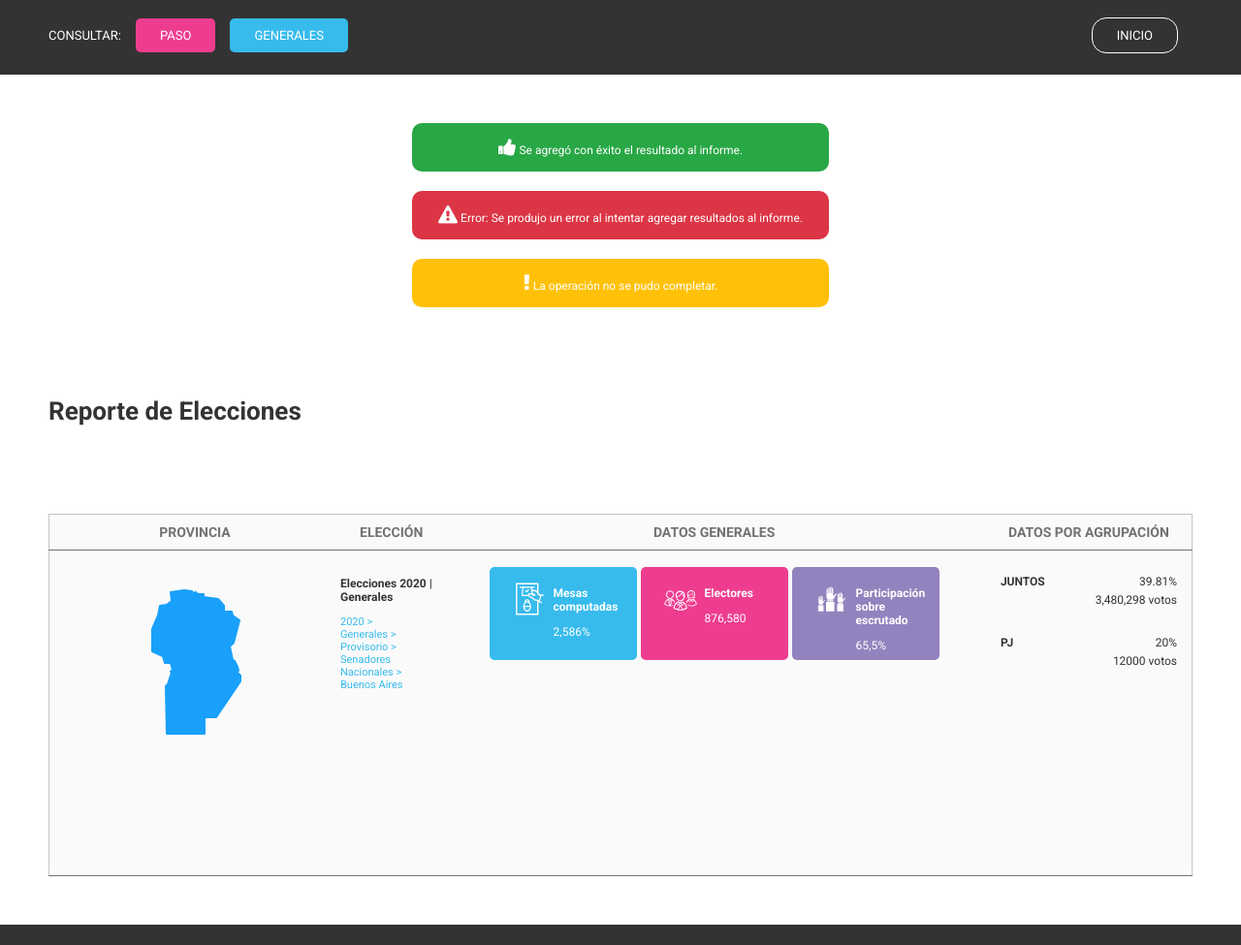
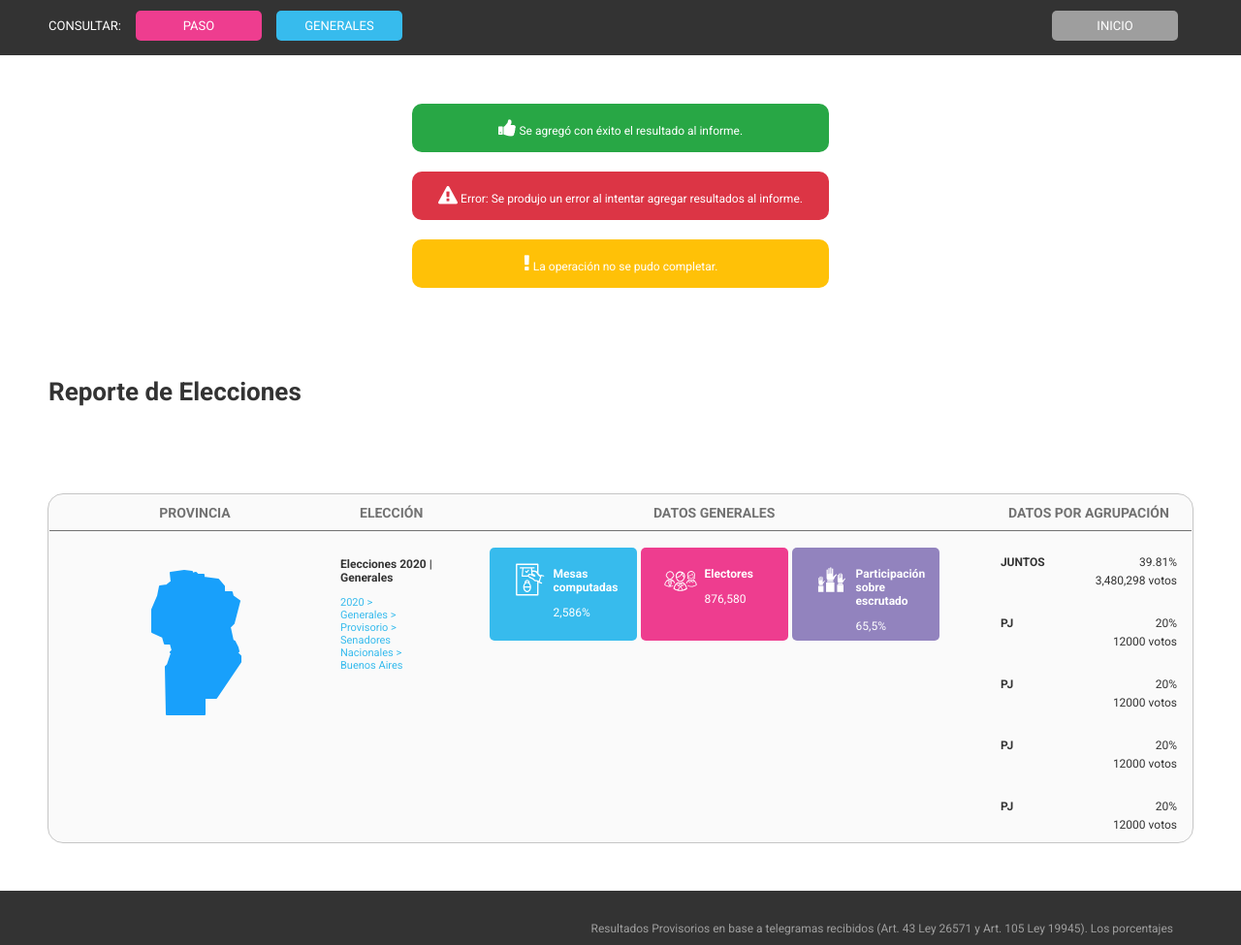
Before and after one commit to abranico/resultados-electorales, a plain HTML site: page informes.html in a window 1280 px wide. Shown: the part 62-1037 px from the top of the page at 97% size. Drawn offline with Linux system fonts and the light colour scheme.

Commit message:
Correcciones

```diff
--- a/css/common.css
+++ b/css/common.css
@@ -54,7 +54,7 @@ h3 {
 /*----------- Barra de menú ----------- */
 
 .barra-navegacion {
-  padding: 20px 0 20px 0;
+  padding: 2px 0 2px 0;
   background-color: var(--fondo-Menu);
   color: white;
 }
@@ -99,11 +99,13 @@ footer img {
 
 .boton {
   border-radius: 5px;
-  padding: 10px 25px;
+  padding: 8px 15px;
   color: #FFF;
   text-transform: uppercase;
   text-align: center;
   text-decoration: none;
+  display: inline-block;
+  width: 100px;
 }
 
 .boton:hover {
@@ -112,12 +114,14 @@ footer img {
 
 .boton_informes {
   border-radius: 15px;
-  padding: 10px 25px;
+  padding: 8px 15px;
   color: #FFF;
   border: solid white 1px;
   text-transform: uppercase;
   text-decoration: none;
   text-align: center;
+  display: inline-block;
+  width: 100px;
 }
 
 .boton_informes:hover {
@@ -126,18 +130,23 @@ footer img {
 }
 
 .boton_inicio {
-  border-radius: 15px;
-  padding: 10px 25px;
+  border-radius: 5px;
+  padding: 8px 15px;
   color: #FFF;
-  border: solid white 1px;
+  border: none;
   text-transform: uppercase;
   text-decoration: none;
   text-align: center;
+  display: inline-block;
+  width: 100px;
+
+  background-color: var(--gris-claro);
 }
 
 .boton_inicio:hover {
-  background-color: var(--gris-claro);
+  color: var(--textos);
 }
+
 
 .paso {
   background-color: var(--magenta);
--- a/css/pages/generales.css
+++ b/css/pages/generales.css
@@ -19,6 +19,7 @@
     height: 30px;
     color: var(--celeste);
     font-weight: bold;
+    cursor: pointer;
 }
 
 
@@ -30,22 +31,12 @@
     text-transform: uppercase;
     text-align: center;
     border: none;
+    cursor: pointer;
 }
 
 .icon_boton_filtrar {
     padding: 5px;
     font-size: 13px !important;
-}
-
-.boton_inicio {
-    background-color: var(--gris-claro);
-    border-radius: 5px;
-    padding: 10px 30px;
-    border: none;
-}
-
-.boton_inicio:hover {
-    color: var(--textos);
 }
 
 /*----------- Seccion del Titulo -----------*/
@@ -189,7 +180,7 @@
 
 h3 {
     font-weight: bold;
-    padding: 1.8em 0 0 0;
+    padding: 0 0 0 0;
     text-align: center;
     white-space: nowrap;
 }
--- a/css/pages/informes.css
+++ b/css/pages/informes.css
@@ -1,5 +1,6 @@
 table {
     border: solid 1px black;
+
 
 }
 
@@ -46,12 +47,13 @@ table {
 
 table {
 
+    background-color: rgb(250, 250, 250);
+    margin: 0 auto 50px auto;
+    border-collapse: collapse;
+    outline: 1px solid var(--borde-Grilla);
+    border-radius: 15px;
+    overflow: hidden;
 
-    margin: 0 auto 50px auto;
-    border-radius: 15px;
-    border: 1px solid var(--borde-Grilla);
-    border-collapse: collapse;
-    background-color: rgb(250, 250, 250);
 }
 
 table thead th {
@@ -85,7 +87,6 @@ table svg {
 }
 
 
-
 .texto-elecciones-chico {
     font-size: 12px;
     color: var(--textos);
@@ -99,12 +100,15 @@ table svg {
 
 .contenedor_agrupacion {
     width: 20%;
-    height: 325px;
     overflow-y: scroll;
     padding: 5px;
     color: var(--textos);
 }
 
+.contenedor-datos-agrupacion {
+    max-height: 300px;
+
+}
 
 .datos_agrupacion {
     padding: 5px;
@@ -112,7 +116,6 @@ table svg {
     justify-content: space-between;
     margin-top: 10px;
     text-align: end;
-
 }
 
 .agrupacion_nombre {
--- a/css/pages/paso.css
+++ b/css/pages/paso.css
@@ -19,6 +19,7 @@
     height: 30px;
     color: var(--celeste);
     font-weight: bold;
+    cursor: pointer;
 }
 
 
@@ -30,22 +31,12 @@
     text-transform: uppercase;
     text-align: center;
     border: none;
+    cursor: pointer;
 }
 
 .icon_boton_filtrar {
     padding: 5px;
     font-size: 13px !important;
-}
-
-.boton_inicio {
-    background-color: var(--gris-claro);
-    border-radius: 5px;
-    padding: 10px 30px;
-    border: none;
-}
-
-.boton_inicio:hover {
-    color: var(--textos);
 }
 
 /*----------- Seccion del Titulo -----------*/
@@ -189,7 +180,7 @@
 
 h3 {
     font-weight: bold;
-    padding: 1.8em 0 0 0;
+    padding: 0 0 0 0;
     text-align: center;
     white-space: nowrap;
 }
--- a/informes.html
+++ b/informes.html
@@ -114,6 +114,7 @@
                             </div>
                         </td>
                         <td class="contenedor_agrupacion">
+                            <div class="contenedor-datos-agrupacion">
                                 <div class="datos_agrupacion">
                                     <p class="agrupacion_nombre">JUNTOS</p>
                                     <div>
@@ -127,6 +128,49 @@
                                     <div>
                                         <p>20%</p>
                                         <p>12000 votos</p>
+                                    </div>
+                                </div>
+                                <div class="datos_agrupacion">
+                                    <p class="agrupacion_nombre">PJ</p>
+                                    <div>
+                                        <p>20%</p>
+                                        <p>12000 votos</p>
+                                    </div>
+                                </div>
+                                <div class="datos_agrupacion">
+                                    <p class="agrupacion_nombre">PJ</p>
+                                    <div>
+                                        <p>20%</p>
+                                        <p>12000 votos</p>
+                                    </div>
+                                </div>
+                                <div class="datos_agrupacion">
+                                    <p class="agrupacion_nombre">PJ</p>
+                                    <div>
+                                        <p>20%</p>
+                                        <p>12000 votos</p>
+                                    </div>
+                                </div>
+                                <div class="datos_agrupacion">
+                                    <p class="agrupacion_nombre">PJ</p>
+                                    <div>
+                                        <p>20%</p>
+                                        <p>12000 votos</p>
+                                    </div>
+                                </div>
+                                <div class="datos_agrupacion">
+                                    <p class="agrupacion_nombre">PJ</p>
+                                    <div>
+                                        <p>20%</p>
+                                        <p>12000 votos</p>
+                                    </div>
+                                </div>
+                                <div class="datos_agrupacion">
+                                    <p class="agrupacion_nombre">PJ</p>
+                                    <div>
+                                        <p>20%</p>
+                                        <p>12000 votos</p>
+                                    </div>
                                 </div>
                             </div>
                         </td>
```
Also changed, not shown: generales.html (+5 -0 lines), index.html (+1 -2 lines), paso.html (+5 -0 lines). Lines whose indentation alone changed are shown as unchanged.
